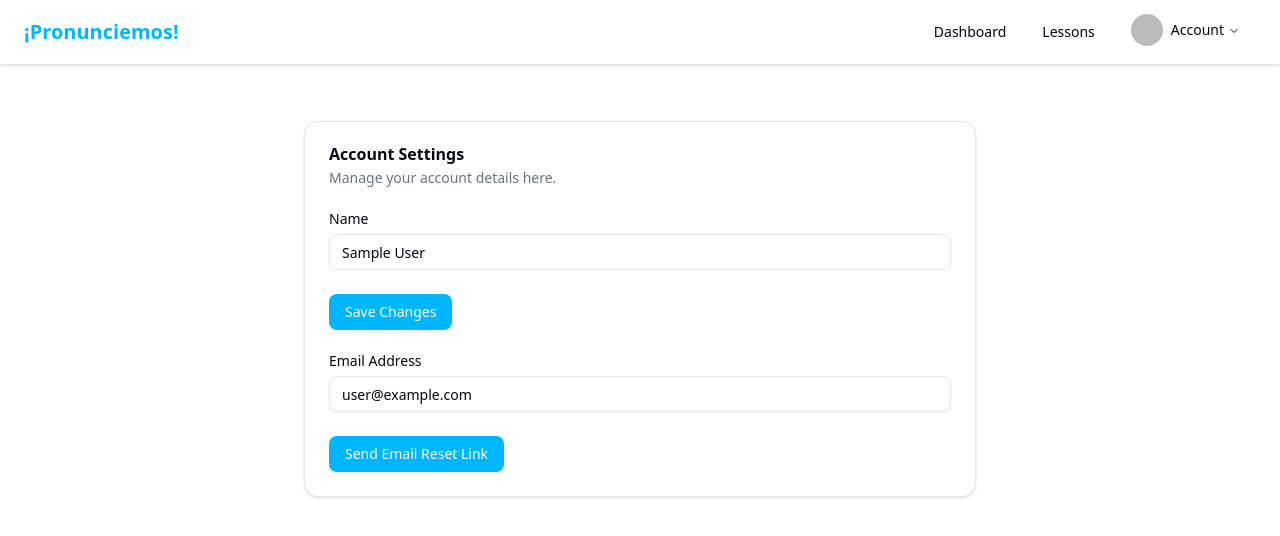
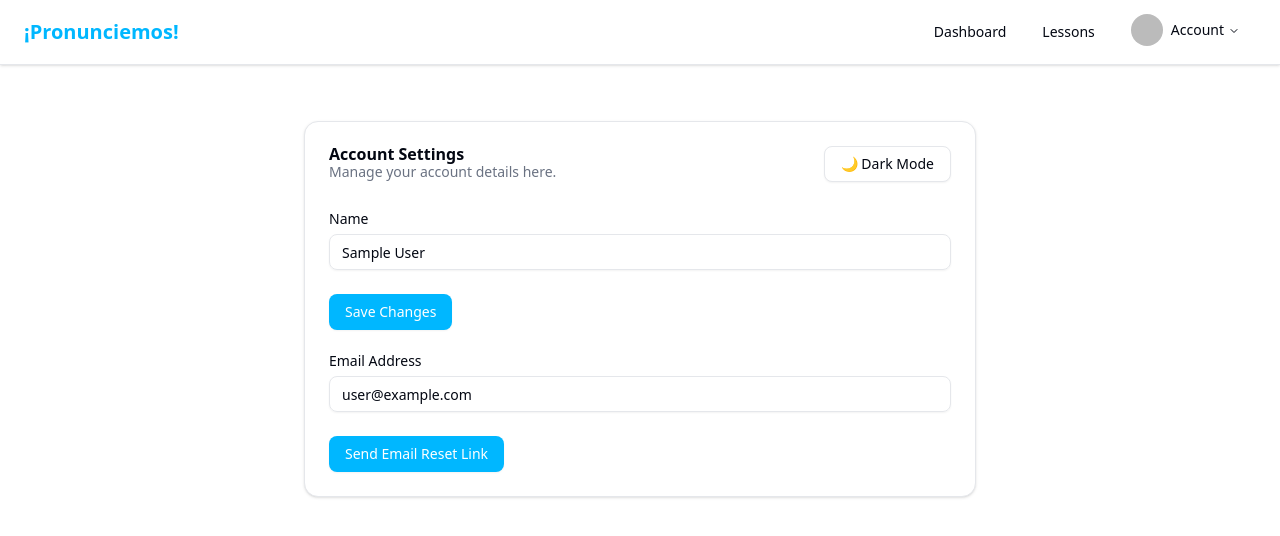
Before and after one commit to SPP-admin/Spanish-Pronunciation-Pro, a React (Vite) app in the folder frontend/: page /settings in a window 1280 px wide. Shown: the top 536 px of the page. Built offline with nearby package versions, Linux system fonts and the light colour scheme; no server answers; sample sign-in values are in the browser's storage.

Commit message:
Added Dark Mode + changed lesson text size + toasts

```diff
--- a/frontend/src/pages/lessonsPracticePage.jsx
+++ b/frontend/src/pages/lessonsPracticePage.jsx
@@ -484,7 +484,7 @@ function LessonsPracticePage() {
 
             {/* Feedback Field now uses selectedText */}
             <div className="mt-4 p-4 bg-muted/50 dark:bg-muted/20 rounded text-center w-full min-h-[50px]">
-              <p className="text-sm text-muted-foreground">
+              <p className="text-md text-muted-foreground">
                 {selectedText
                   ? `Now practicing: "${selectedText}". Record your pronunciation.`
                   : "Practice this word/sentence, or highlight text and click 'Practice' to begin."}
@@ -492,7 +492,7 @@ function LessonsPracticePage() {
             </div>
 			{/* Extra feedback field */}
 			<div className="mt-4 p-4 bg-muted/50 dark:bg-muted/20 rounded text-center w-full min-h-[50px]">
-              <p className="text-sm text-muted-foreground" id="transcriptionBox">
+              <p className="text-md text-muted-foreground" id="transcriptionBox">
               </p>
             </div>
             {isCurrentCorrect && !isLessonComplete && (
--- a/frontend/src/pages/settingsPage.jsx
+++ b/frontend/src/pages/settingsPage.jsx
@@ -10,17 +10,23 @@ import {
 import { Label } from "@/components/ui/label";
 import { Input } from "@/components/ui/input";
 import { Button } from "@/components/ui/button";
-import { verifyBeforeUpdateEmail, updateProfile} from "firebase/auth";
+import { verifyBeforeUpdateEmail, updateProfile, updateEmail } from "firebase/auth";
+import { toast } from "sonner";
 
-function SettingsPage({user}) {
-
+function SettingsPage({ user }) {
   const [userData, setUserData] = useState({
     name: user.displayName,
     email: user.email,
   });
 
-  const [nameMessage, setNameMessage] = useState('')
-  const [emailMessage, setEmailMessage] = useState('')
+  const [darkMode, setDarkMode] = useState(
+    document.documentElement.classList.contains("dark")
+  );
+
+  const handleToggleDarkMode = () => {
+    document.documentElement.classList.toggle("dark");
+    setDarkMode((prev) => !prev);
+  };
 
   // Handle input changes
   const handleInputChange = (e) => {
@@ -31,50 +37,57 @@ function SettingsPage({user}) {
     }));
   };
 
-  const handleSaveChanges = async () => { // Uses firebase updateProfile method to change the users displayName.
-    setNameMessage('')
-    if(user) {
+  const handleSaveChanges = async () => {
+    if (user) {
       try {
-        await updateProfile(user, {displayName: userData.name})
+        await updateProfile(user, { displayName: userData.name });
       } catch (error) {
-        setNameMessage("Error changing credentials.")
+        toast.error("Error changing credentials.");
         return;
       }
     }
-
-    setNameMessage("Success! Your display name has changed.")
-
+    toast.success("Success! Your display name has changed.");
   };
 
-  const handleEmailChanges = async () => { // Uses firebase verification and update function to add another email to the user.
-    setEmailMessage('')
-    if(user) {
+  const handleEmailChanges = async () => {
+    if (user) {
       try {
-        await verifyBeforeUpdateEmail(user, userData.email)
+        await verifyBeforeUpdateEmail(user, userData.email);
       } catch (error) {
-        console.log(error.code)
-        switch(error.code){
-          case ("auth/requires-recent-login"):
-            setEmailMessage("Please log out and sign back in. A recent login is required to send a email reset request.");
-            break;
-          default:
-            setEmailMessage("Error sending email change request.")
-            break;
+        if (error.code === "auth/requires-recent-login") {
+          toast.error(
+            "Please log out and sign back in. A recent login is required to send an email reset request."
+          );
+        } else {
+          toast.error("Error sending email change request. " + error.message);
         }
         return;
       }
     }
-    setEmailMessage("Email request sent! Please check your email for the email change link.")
+    toast.success(
+      "Email request sent! Please check your email for the email change link."
+    );
   };
 
   return (
     <div className="p-4 md:p-8 flex justify-center">
       <Card className="w-full max-w-2xl">
         <CardHeader>
-          <CardTitle>Account Settings</CardTitle>
-          <CardDescription>
-            Manage your account details here.
-          </CardDescription>
+          <div className="flex items-center justify-between">
+            <div>
+              <CardTitle>Account Settings</CardTitle>
+              <CardDescription>
+                Manage your account details here.
+              </CardDescription>
+            </div>
+            <Button
+              variant="outline"
+              onClick={handleToggleDarkMode}
+              className="ml-4"
+            >
+              {darkMode ? "☀️ Light Mode" : "🌙 Dark Mode"}
+            </Button>
+          </div>
         </CardHeader>
         <CardContent className="space-y-6">
           <div className="space-y-2">
@@ -84,7 +97,6 @@ function SettingsPage({user}) {
               value={userData.name}
               onChange={handleInputChange}
             />
-            {nameMessage ?? (<div className="text-sm">{nameMessage}</div>)}
           </div>
           <Button onClick={handleSaveChanges}>Save Changes</Button>
           <div className="space-y-2">
@@ -96,7 +108,6 @@ function SettingsPage({user}) {
               onChange={handleInputChange}
             />
           </div>
-          {emailMessage ?? (<div className="text-sm">{emailMessage}</div>)}
         </CardContent>
         <CardFooter>
           <Button onClick={handleEmailChanges}>Send Email Reset Link</Button>
```
